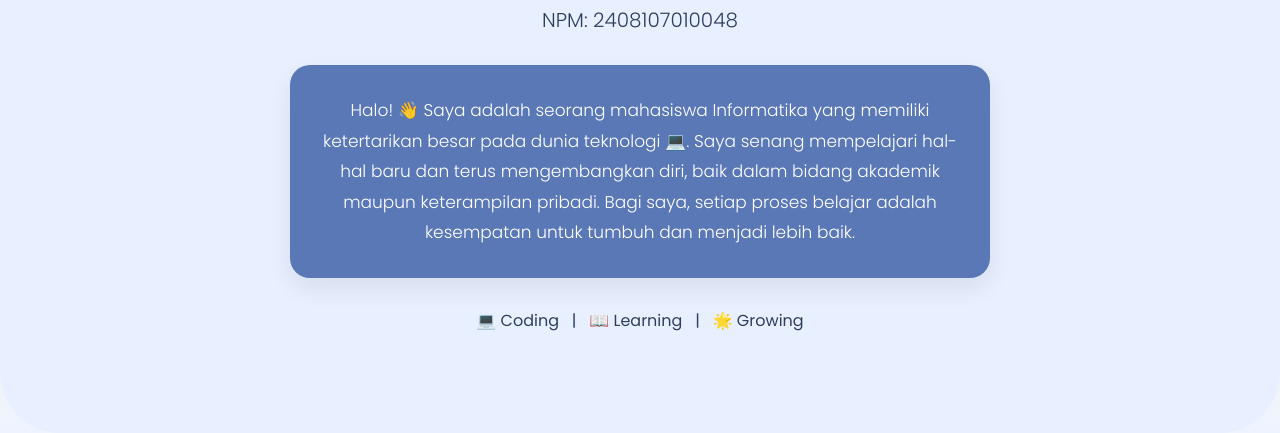
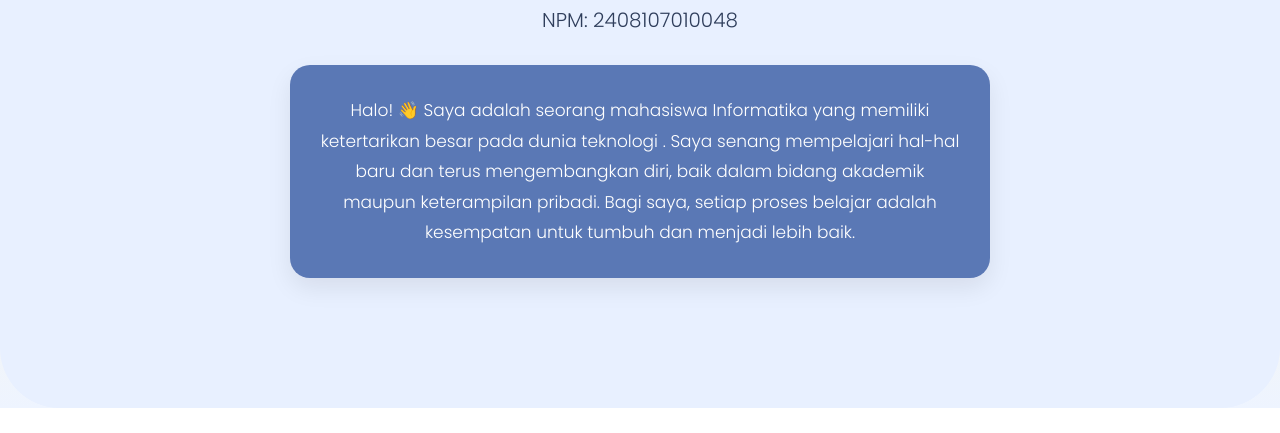
Before and after one commit to susanrtyh/Tugas1_Portofolio_SausanIrtiyaah_2448, a plain HTML site: page index.html in a window 1280 px wide. Shown: the part 466-899 px from the top of the page. After the commit the page ends 874 px from the top, so only its background shows below. Drawn offline with Linux system fonts and the light colour scheme.

Commit message:
index.html

```diff
--- a/index.html
+++ b/index.html
@@ -24,15 +24,12 @@
         <h3>NPM: 2408107010048</h3>
 
         <p class="intro">
-            Halo! 👋 Saya adalah seorang mahasiswa Informatika yang memiliki ketertarikan besar pada dunia teknologi 💻.
+            Halo! 👋 Saya adalah seorang mahasiswa Informatika yang memiliki ketertarikan besar pada dunia teknologi .
             Saya senang mempelajari hal-hal baru dan terus mengembangkan diri, baik dalam bidang akademik maupun
             keterampilan pribadi. Bagi saya, setiap proses belajar adalah kesempatan untuk tumbuh dan menjadi lebih baik.
         </p>
-
-        <div class="mini-icons">
-            💻 Coding &nbsp; | &nbsp; 📖 Learning &nbsp; | &nbsp; 🌟 Growing
-        </div>
     </section>
 
 </body>
+
 </html>
```
